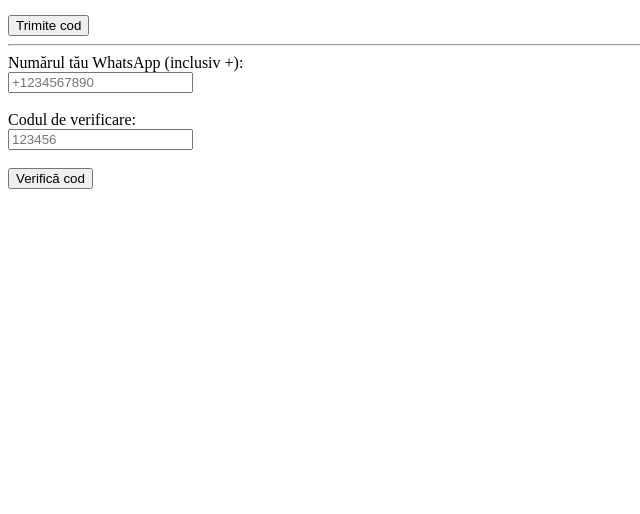
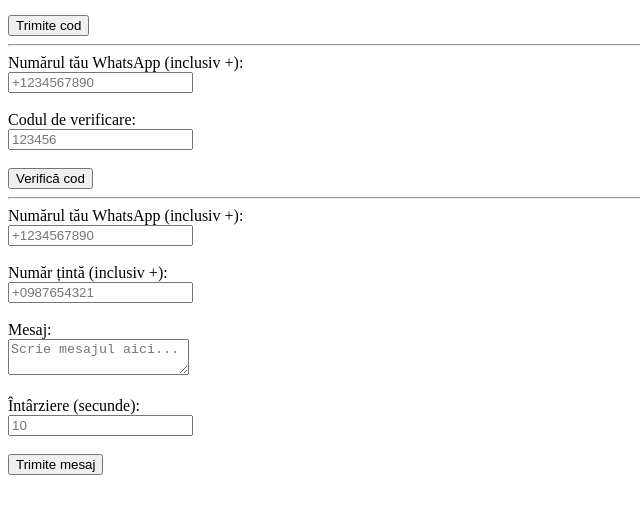
Before and after one commit to Cagula/whatsapp-bot, a website: page index.html in a window 1280 px wide. Shown: the part 122-636 px from the top of the page, without its empty margins (0-640 px from the left). Drawn offline with Linux system fonts and the light colour scheme.

Commit message:
Update index.html

```diff
--- a/index.html
+++ b/index.html
@@ -26,5 +26,24 @@
         <input type="text" id="code" name="code" placeholder="123456" required><br><br>
         <button type="submit">Verifică cod</button>
     </form>
+
+    <hr>
+
+    <!-- Formular pentru trimiterea mesajelor -->
+    <form action="/send-message" method="POST">
+        <label for="myNumber">Numărul tău WhatsApp (inclusiv +):</label><br>
+        <input type="text" id="myNumber" name="myNumber" placeholder="+1234567890" required><br><br>
+
+        <label for="target">Număr țintă (inclusiv +):</label><br>
+        <input type="text" id="target" name="target" placeholder="+0987654321" required><br><br>
+
+        <label for="text">Mesaj:</label><br>
+        <textarea id="text" name="text" placeholder="Scrie mesajul aici..." required></textarea><br><br>
+
+        <label for="delay">Întârziere (secunde):</label><br>
+        <input type="number" id="delay" name="delay" placeholder="10" required><br><br>
+
+        <button type="submit">Trimite mesaj</button>
+    </form>
 </body>
 </html>
```
